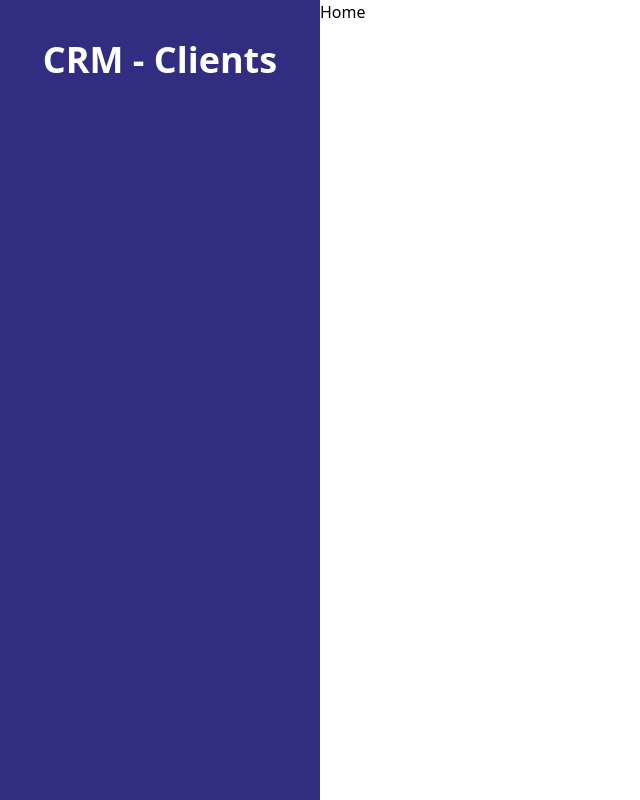
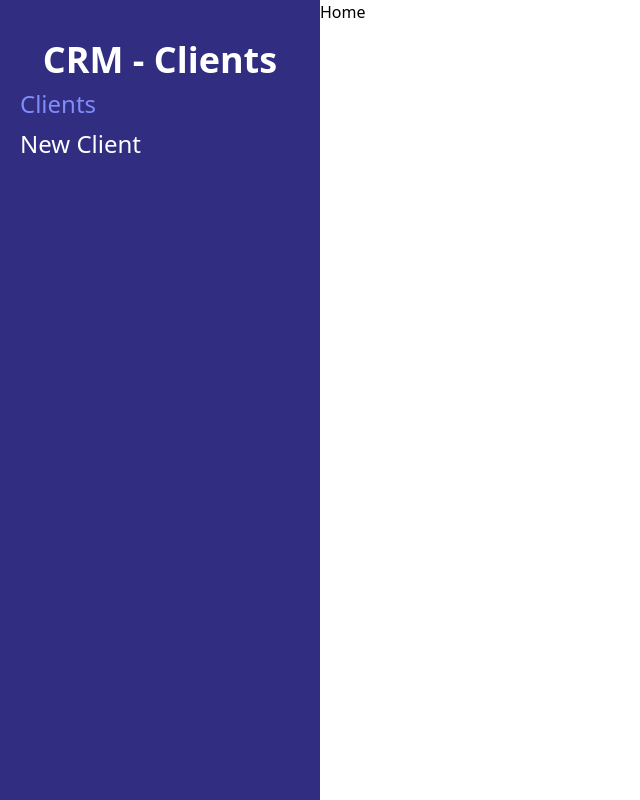
Before and after one commit to jesusmirena/crm-react, a React (Vite) app: page /clients in a window 1280 px wide. Shown: the whole page, without its empty margins (0-640 px from the left). Built offline with nearby package versions, Linux system fonts and the light colour scheme.

Commit message:
Adding Links and checking user Location

```diff
--- a/src/layout/Layout.tsx
+++ b/src/layout/Layout.tsx
@@ -1,6 +1,9 @@
-import { Outlet } from "react-router-dom";
+import { Link, Outlet, useLocation } from "react-router-dom";
 
 const Layout = () => {
+  const location = useLocation();
+
+  const currentURL = location.pathname;
   return (
     <div className="md:flex md:min-h-screen">
       <div className="md:w-1/4 bg-indigo-900 px-5 py-10">
@@ -8,6 +11,22 @@
           CRM - Clients
         </h2>
         <nav>
+          <Link
+            className={`${
+              currentURL === "/clients" ? "text-indigo-400" : "text-white"
+            } text-2xl block mt-2 hover:text-indigo-300`}
+            to="/clients"
+          >
+            Clients
+          </Link>
+          <Link
+            className={`${
+              currentURL === "/clients/new" ? "text-indigo-400" : "text-white"
+            } text-2xl block mt-2 hover:text-indigo-300`}
+            to="/clients/new"
+          >
+            New Client
+          </Link>
         </nav>
       </div>
 
```
